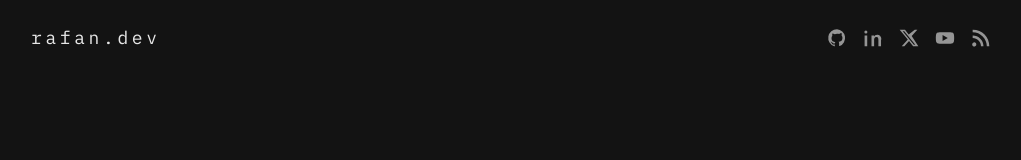
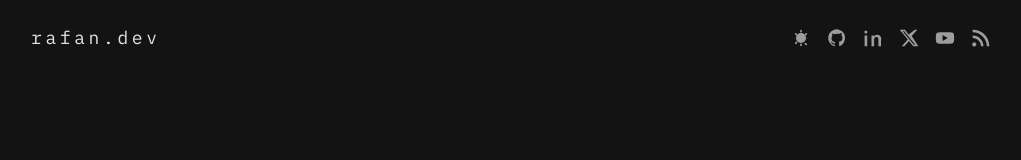
Before and after one commit to rafanahmed/site, a Next.js app: page / in a window 1280 px wide. Shown: the top 160 px of the page, without its empty margins (129-1150 px from the left). Built offline with nearby package versions, Linux system fonts and the light colour scheme.

Commit message:
light & dark mode

```diff
--- a/src/app/globals.css
+++ b/src/app/globals.css
@@ -1,12 +1,21 @@
 @import "tailwindcss";
 
 @layer base {
+  /* dark mode */
   :root {
+    color-scheme: dark;
     --background: #131313;
     --foreground: #fafafa;
 
     --font-sans: var(--font-inter);
     --font-mono: var(--font-plex-mono);
+  }
+
+  /* light mode */
+  :root[data-theme="light"] {
+    color-scheme: light;
+    --background: #f4f1eb;
+    --foreground: #111111;
   }
 
   body {
@@ -15,6 +24,9 @@
 
     font-family: var(--font-sans), system-ui, -apple-system, Segoe UI, Roboto,
       Helvetica, Arial, "Apple Color Emoji", "Segoe UI Emoji";
+    transition:
+      background-color 150ms ease,
+      color 150ms ease;
   }
 }
 
--- a/src/app/layout.tsx
+++ b/src/app/layout.tsx
@@ -33,8 +33,34 @@ export default function RootLayout({
   children: React.ReactNode;
 }) {
   return (
-    <html lang="en" className={`${inter.variable} ${ibmPlexMono.variable}`}>
-      <body className="antialiased">{children}</body>
+    <html
+      lang="en"
+      data-theme="dark"
+      suppressHydrationWarning
+      className={`${inter.variable} ${ibmPlexMono.variable}`}
+    >
+      <head>
+        <script
+          dangerouslySetInnerHTML={{
+            __html: `(() => {
+              try {
+                const storedTheme = localStorage.getItem("theme");
+                const systemPrefersDark = window.matchMedia("(prefers-color-scheme: dark)").matches;
+                const theme = storedTheme === "light" || storedTheme === "dark"
+                  ? storedTheme
+                  : systemPrefersDark
+                    ? "dark"
+                    : "light";
+
+                document.documentElement.dataset.theme = theme;
+              } catch {}
+            })();`,
+          }}
+        />
+      </head>
+      <body className="antialiased">
+        {children}
+      </body>
     </html>
   );
 }
--- a/src/app/page.tsx
+++ b/src/app/page.tsx
@@ -1,3 +1,5 @@
+import ThemeToggle from "@/components/theme-toggle";
+
 // my socials and links
 const links = [
   {name: "GitHub", href: "https://github.com/rafanahmed", icon: GitHubIcon },
@@ -14,20 +16,26 @@ export default function Home() {
         <header className="flex items-center justify-between pb-4">
           <a
             href="/"
-            className="font-mono text-base tracking-[0.2em] text-white/90 transition hover:text-white sm:text-lg"
+            tabIndex={-1}
+            className="font-mono text-base tracking-[0.2em] text-foreground/90 transition hover:text-foreground sm:text-lg"
           >
             rafan.dev
           </a>
+
+          <div className="flex items-center gap-4 text-foreground/60">
+            <ThemeToggle />
+
             <nav aria-label="Social links">
-            <ul className="flex items-center gap-4 text-white/55">
+              <ul className="flex items-center gap-4">
                 {links.map(({ name, href, icon: Icon }) => (
                   <li key={name}>
                     <a
                       href={href}
                       aria-label={name}
+                    tabIndex={-1}
                       target="_blank"
                       rel="noreferrer"
-                    className="flex items-center justify-center transition hover:text-white"
+                      className="flex items-center justify-center transition hover:text-foreground"
                     >
                       <Icon />
                     </a>
@@ -35,9 +43,10 @@ export default function Home() {
                 ))}
               </ul>
             </nav>
+          </div>
         </header>
         <section className="pt-16">
-          <p className="max-w-2xl text-base leading-8 text-white/55 sm:text-lg">
+          <p className="max-w-2xl text-base leading-8 text-foreground/55 sm:text-lg">
           </p>
         </section>
       </div>
--- /dev/null
+++ b/src/components/theme-toggle.tsx
@@ -0,0 +1,63 @@
+"use client";
+
+import { useEffect, useState } from "react";
+type Theme = "light" | "dark";
+function getPreferredTheme(): Theme {
+  if (typeof window === "undefined") {
+    return "dark";
+  }
+  const storedTheme = window.localStorage.getItem("theme");
+  if (storedTheme === "light" || storedTheme === "dark") {
+    return storedTheme;
+  }
+  return window.matchMedia("(prefers-color-scheme: dark)").matches
+    ? "dark"
+    : "light";
+}
+export default function ThemeToggle() {
+  const [theme, setTheme] = useState<Theme>("dark");
+  useEffect(() => {
+    setTheme(getPreferredTheme());
+  }, []);
+  function toggleTheme() {
+    const nextTheme = theme === "dark" ? "light" : "dark";
+    document.documentElement.dataset.theme = nextTheme;
+    window.localStorage.setItem("theme", nextTheme);
+    setTheme(nextTheme);
+  }
+  const isDark = theme === "dark";
+  return (
+    <button
+      type="button"
+      onClick={toggleTheme}
+      aria-label={isDark ? "Switch to light mode" : "Switch to dark mode"}
+      tabIndex={-1}
+      className="text-foreground/60 transition hover:text-foreground"
+    >
+      {isDark ? <MoonIcon /> : <SunIcon />}
+    </button>
+  );
+}
+function SunIcon() {
+  return (
+    <svg aria-hidden="true" viewBox="0 0 24 24" className="h-5 w-5 fill-current">
+      <path d="M12 18a6 6 0 1 0 0-12 6 6 0 0 0 0 12Zm0-16a1 1 0 0 1 1 1v1.5a1 1 0 1 1-2 0V3a1 1 0 0 1 1-1Zm0 16.5a1 1 0 0 1 1 1V21a1 1 0 1 1-2 0v-1.5a1 1 0 0 1 1-1ZM4.93 6.34a1 1 0 0 1 1.41 0l1.06 1.06A1 1 0 0 1 5.99 8.8L4.93 7.75a1 1 0 0 1 0-1.41Zm11.67 11.66a1 1 0 0 1 1.41 0l1.06 1.07a1 1 0 0 1-1.41 1.41l-1.06-1.06a1 1 0 0 1 0-1.42ZM18.5 11a1 1 0 1 1 0 2H20a1 1 0 1 1 0-2h-1.5ZM3 11a1 1 0 1 1 0 2H4.5a1 1 0 1 1 0-2H3Zm16.07-4.66a1 1 0 0 1 0 1.41L18 8.8a1 1 0 0 1-1.41-1.41l1.06-1.06a1 1 0 0 1 1.42 0ZM7.4 16.6a1 1 0 0 1 0 1.41l-1.06 1.06a1 1 0 0 1-1.41-1.41L5.99 16.6a1 1 0 0 1 1.41 0Z" />
+    </svg>
+  );
+}
+function MoonIcon() {
+  return (
+    <svg
+      aria-hidden="true"
+      viewBox="0 0 24 24"
+      className="h-5 w-5"
+      fill="none"
+      stroke="currentColor"
+      strokeWidth="1.8"
+      strokeLinecap="round"
+      strokeLinejoin="round"
+    >
+      <path d="M21 12.8A9 9 0 1 1 11.2 3 7.2 7.2 0 0 0 21 12.8Z" />
+    </svg>
+  );
+}
```
Lines whose indentation alone changed are shown as unchanged.
